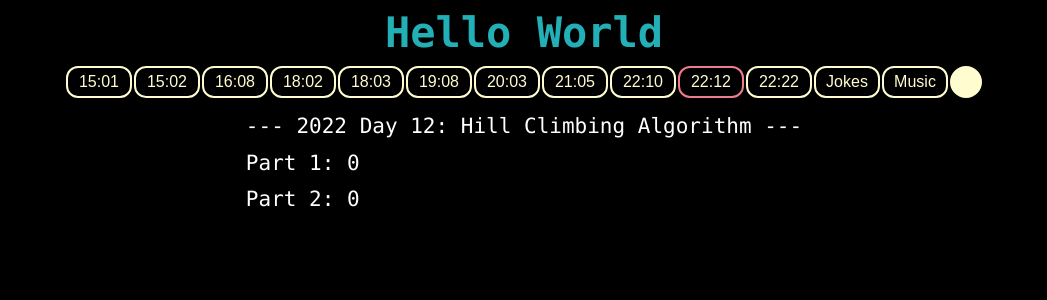
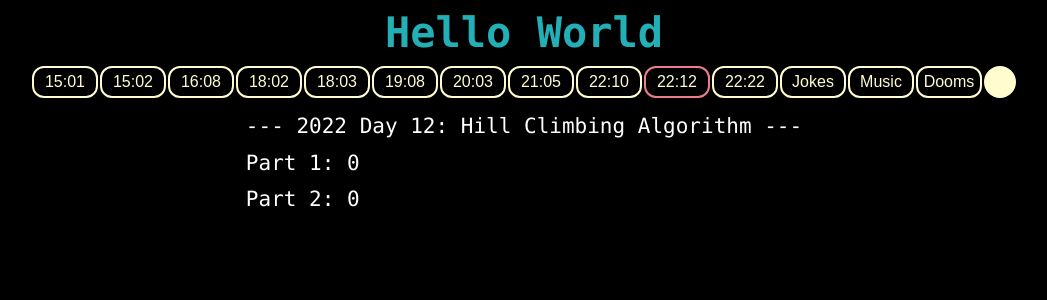
Before and after one commit to nuoxoxo/gig, a React (Vite) app: page / in a window 1280 px wide. Shown: the top 300 px of the page, without its empty margins (116-1163 px from the left). Built offline with nearby package versions, Linux system fonts and the light colour scheme; no server answers.

Commit message:
Update App.tsx

```diff
--- a/src/App.tsx
+++ b/src/App.tsx
@@ -87,7 +87,15 @@ function App() {
           Music
           {/* &nbspio&nbsp */}
         </button>
-
+        <button
+          className="btn btn-dmd"
+          onClick={(e) => {
+            e.preventDefault();
+            location.href = "http://nuoxoxo.github.io/dmd";
+          }}>
+          Dooms
+          {/* &nbspio&nbsp */}
+        </button>
         <button
           className="btn btn-io"
           onClick={(e) => {
```
